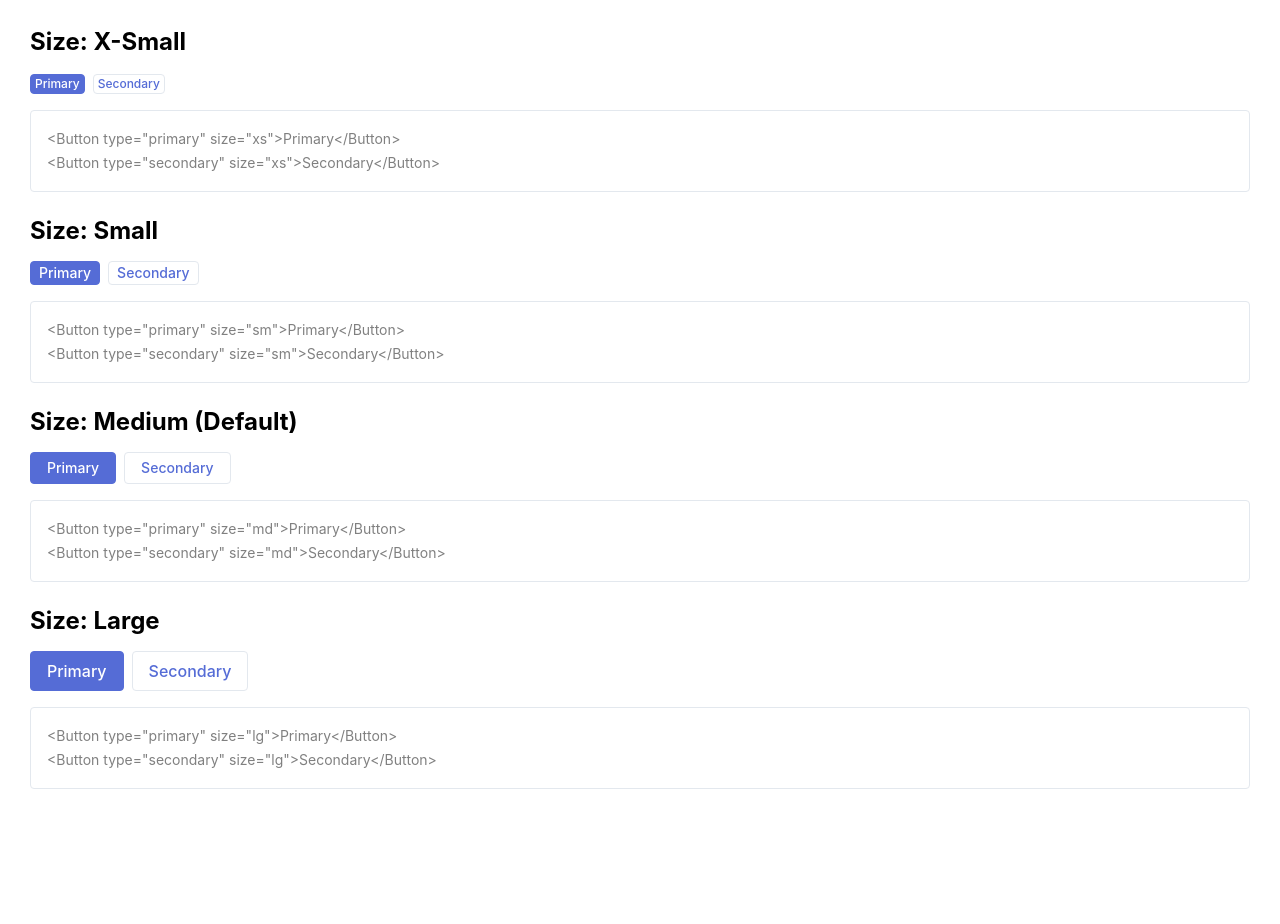
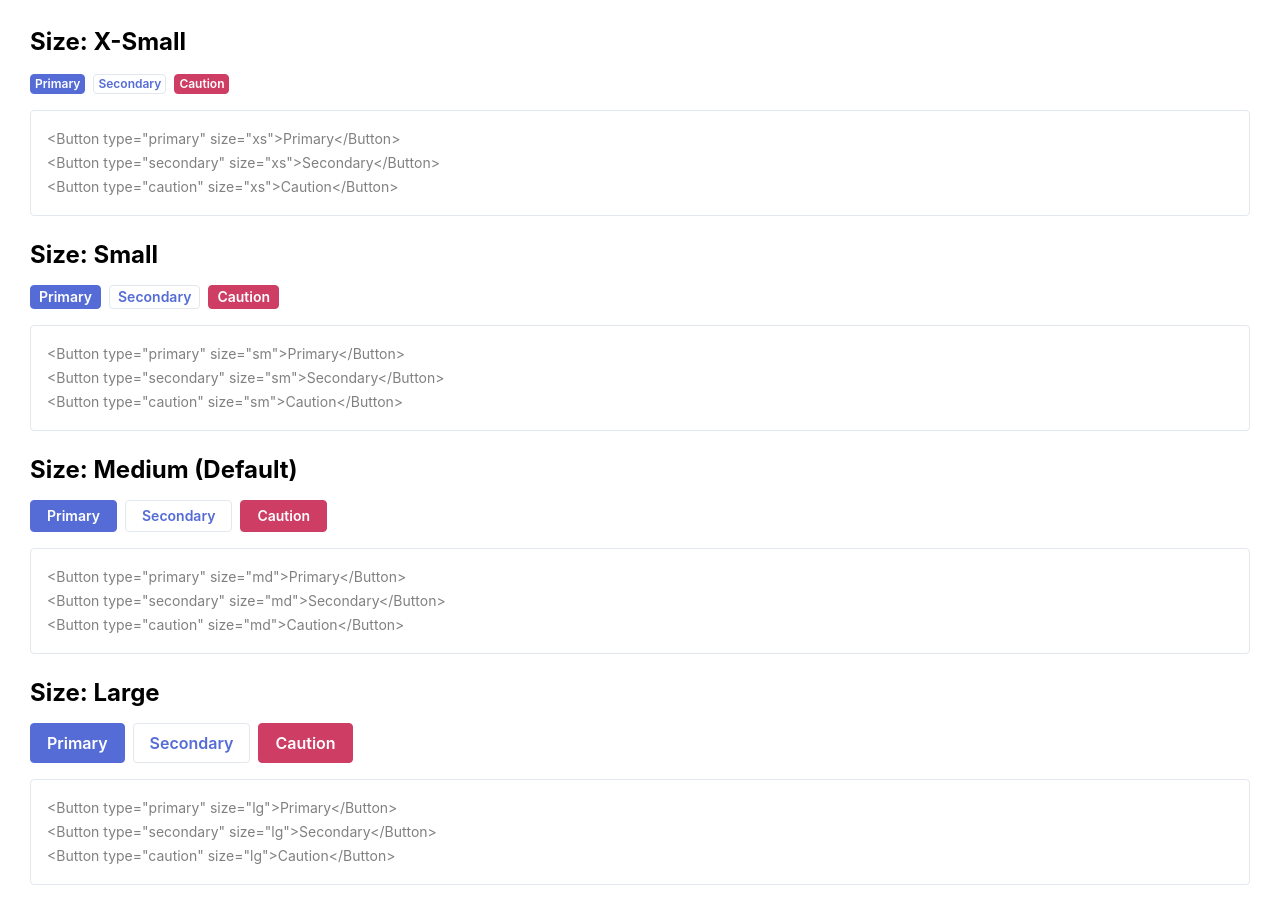
Before and after one commit to ryanjwilke/gatsby, a Gatsby site: page / in a window 1280 px wide. Shown: the part 72-996 px from the top of the page. Before the commit the page ends 915 px from the top, so only its background shows below. Built offline with nearby package versions, Linux system fonts and the light colour scheme; Gatsby itself is replaced by a stand-in of ours.

Commit message:
Added a caution button.

```diff
--- a/src/components/Button/Button.sass
+++ b/src/components/Button/Button.sass
@@ -4,7 +4,7 @@
   border: none
   outline: none
   border-radius: 4px
-  font-weight: 500
+  font-weight: 600
   cursor: pointer
   transition: all 300ms ease
   display: inline-block
@@ -51,3 +51,12 @@
     &:active
       color: $blue-600
       border-color: $gray-200
+
+  &-caution
+    color: #fff
+    background: $red-500
+    border-color: $red-500
+    &:hover,
+    &:active
+      background: $red-600
+      border-color: $red-600
--- a/src/components/Button/Button.tsx
+++ b/src/components/Button/Button.tsx
@@ -8,6 +8,7 @@ export const Button = ({ ...props }) => {
     'btn': true,
     'btn-primary': props.type == 'primary',
     'btn-secondary': props.type == 'secondary',
+    'btn-caution': props.type == 'caution',
     'btn-xs': props.size == 'xs',
     'btn-sm': props.size == 'sm',
     'btn-md': props.size == 'md',
--- a/src/pages/index.js
+++ b/src/pages/index.js
@@ -14,40 +14,48 @@ function Index() {
       <div className="example">
         <Button type="primary" size="xs">Primary</Button>
         <Button type="secondary" size="xs">Secondary</Button>
+        <Button type="caution" size="xs">Caution</Button>
       </div>
       <code class="code">
         &lt;Button type="primary" size="xs"&gt;Primary&lt;/Button&gt;<br />
-        &lt;Button type="secondary" size="xs"&gt;Secondary&lt;/Button&gt;
+        &lt;Button type="secondary" size="xs"&gt;Secondary&lt;/Button&gt;<br />
+        &lt;Button type="caution" size="xs"&gt;Caution&lt;/Button&gt;
       </code>
 
       <h2>Size: Small</h2>
       <div className="example">
         <Button type="primary" size="sm">Primary</Button>
         <Button type="secondary" size="sm">Secondary</Button>
+        <Button type="caution" size="sm">Caution</Button>
       </div>
       <code class="code">
         &lt;Button type="primary" size="sm"&gt;Primary&lt;/Button&gt;<br />
-        &lt;Button type="secondary" size="sm"&gt;Secondary&lt;/Button&gt;
+        &lt;Button type="secondary" size="sm"&gt;Secondary&lt;/Button&gt;<br />
+        &lt;Button type="caution" size="sm"&gt;Caution&lt;/Button&gt;
       </code>
 
       <h2>Size: Medium (Default)</h2>
       <div className="example">
         <Button type="primary" size="md">Primary</Button>
         <Button type="secondary" size="md">Secondary</Button>
+        <Button type="caution" size="md">Caution</Button>
       </div>
       <code class="code">
         &lt;Button type="primary" size="md"&gt;Primary&lt;/Button&gt;<br />
-        &lt;Button type="secondary" size="md"&gt;Secondary&lt;/Button&gt;
+        &lt;Button type="secondary" size="md"&gt;Secondary&lt;/Button&gt;<br />
+        &lt;Button type="caution" size="md"&gt;Caution&lt;/Button&gt;
       </code>
 
       <h2>Size: Large</h2>
       <div className="example">
         <Button type="primary" size="lg">Primary</Button>
         <Button type="secondary" size="lg">Secondary</Button>
+        <Button type="caution" size="lg">Caution</Button>
       </div>
       <code class="code">
         &lt;Button type="primary" size="lg"&gt;Primary&lt;/Button&gt;<br />
-        &lt;Button type="secondary" size="lg"&gt;Secondary&lt;/Button&gt;
+        &lt;Button type="secondary" size="lg"&gt;Secondary&lt;/Button&gt;<br />
+        &lt;Button type="caution" size="lg"&gt;Caution&lt;/Button&gt;
       </code>
     </main>
   );
--- a/src/styles/colors.sass
+++ b/src/styles/colors.sass
@@ -2,3 +2,6 @@ $blue-500: #556CD6
 $blue-600: #3D4EAC
 $gray-100: #E3E8EE
 $gray-200: #C1C9D2
+
+$red-500: #CD3D64
+$red-600: #A41C4E
```
